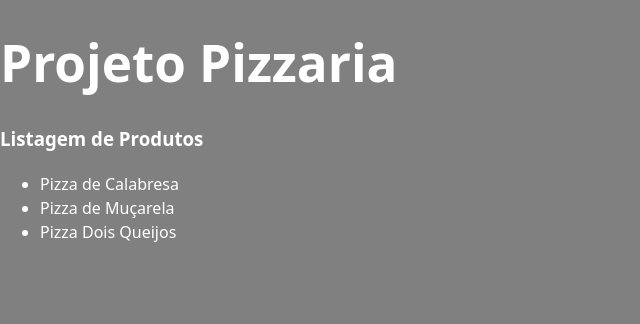
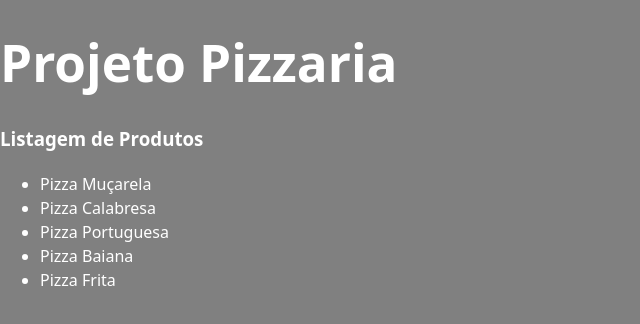
Before and after one commit to JoaoVitor365/pizzaria2c2025, a React (Vite) app: page / in a window 1280 px wide. Shown: the top 324 px of the page, without its empty margins (0-640 px from the left). Built offline with nearby package versions, Linux system fonts and the light colour scheme.

Commit message:
Lista Dinâmica

```diff
--- a/src/pages/produtos/index.jsx
+++ b/src/pages/produtos/index.jsx
@@ -1,12 +1,21 @@
 const Produtos = () => {
+
+    // Objeto da lista de pizzas
+
+    const pizzas = [
+        'Pizza Muçarela',
+        'Pizza Calabresa',
+        'Pizza Portuguesa', 'Pizza Baiana', 'Pizza Frita'
+    ]
+
+    // Iteração da lista de pizzas - pizza a pizza (um a um)
+    const listaPizzas = pizzas.map(pizza=><li>{pizza}</li>)
 
     return (
         <div>
             <h3>Listagem de Produtos</h3>
             <ul>
-                <li>Pizza de Calabresa</li>
-                <li>Pizza de Muçarela</li>
-                <li>Pizza Dois Queijos</li>
+                {listaPizzas}
             </ul>
         </div>
     )
```
